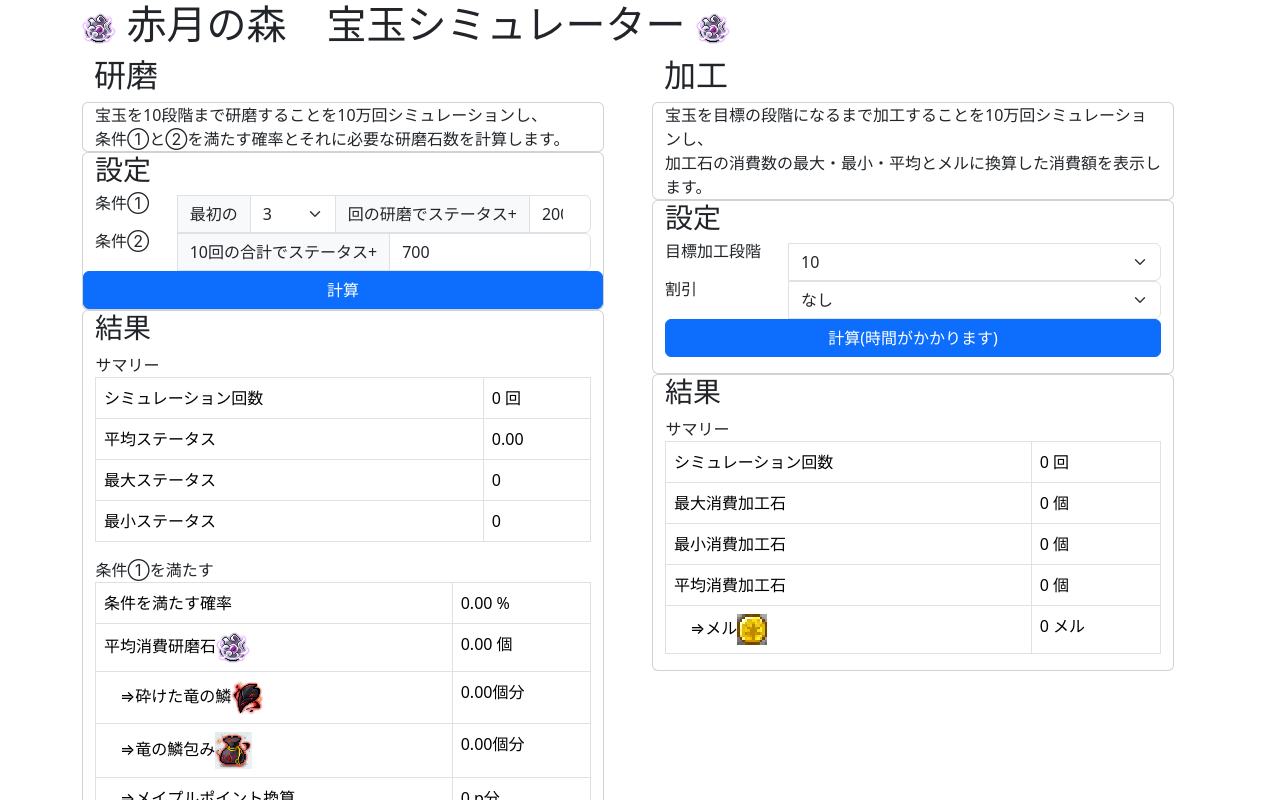
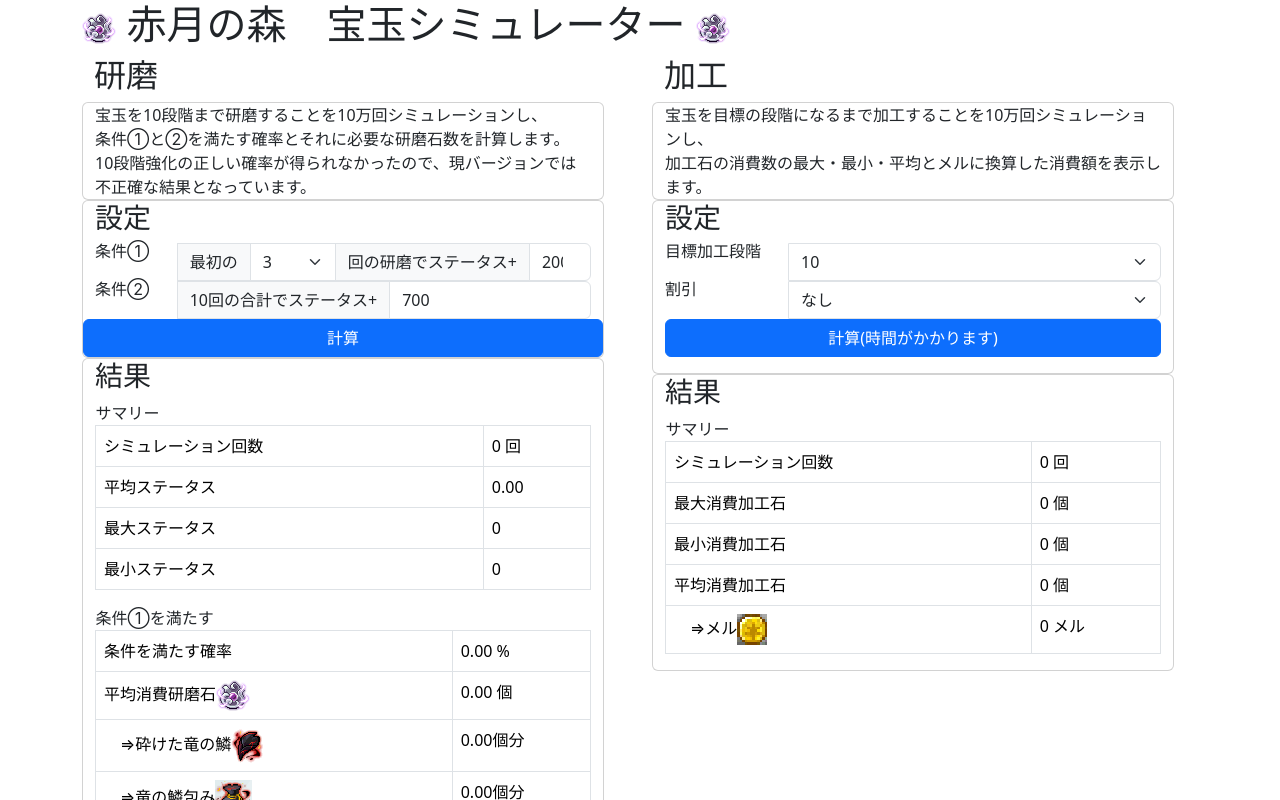
Before and after one commit to canvasnote/akatsuki-simulator, a Vue app: page / in a window 1280 px wide. Shown: the top 800 px of the page. Built offline with nearby package versions, Linux system fonts and the light colour scheme.

Commit message:
alert message

```diff
--- a/src/Whet.vue
+++ b/src/Whet.vue
@@ -191,6 +191,7 @@ const whet_calc = () => {
         <div id="whet_describe" class="card">
             宝玉を10段階まで研磨することを10万回シミュレーションし、<br />
             条件①と②を満たす確率とそれに必要な研磨石数を計算します。<br />
+            <div class="bs-danger-text-emphasis">10段階強化の正しい確率が得られなかったので、現バージョンでは不正確な結果となっています。</div>
         </div>
 
         <div id="whet_settings" class="card">
```
Also changed, not shown: 3 other files (tests, documents, lock files or other folders).
